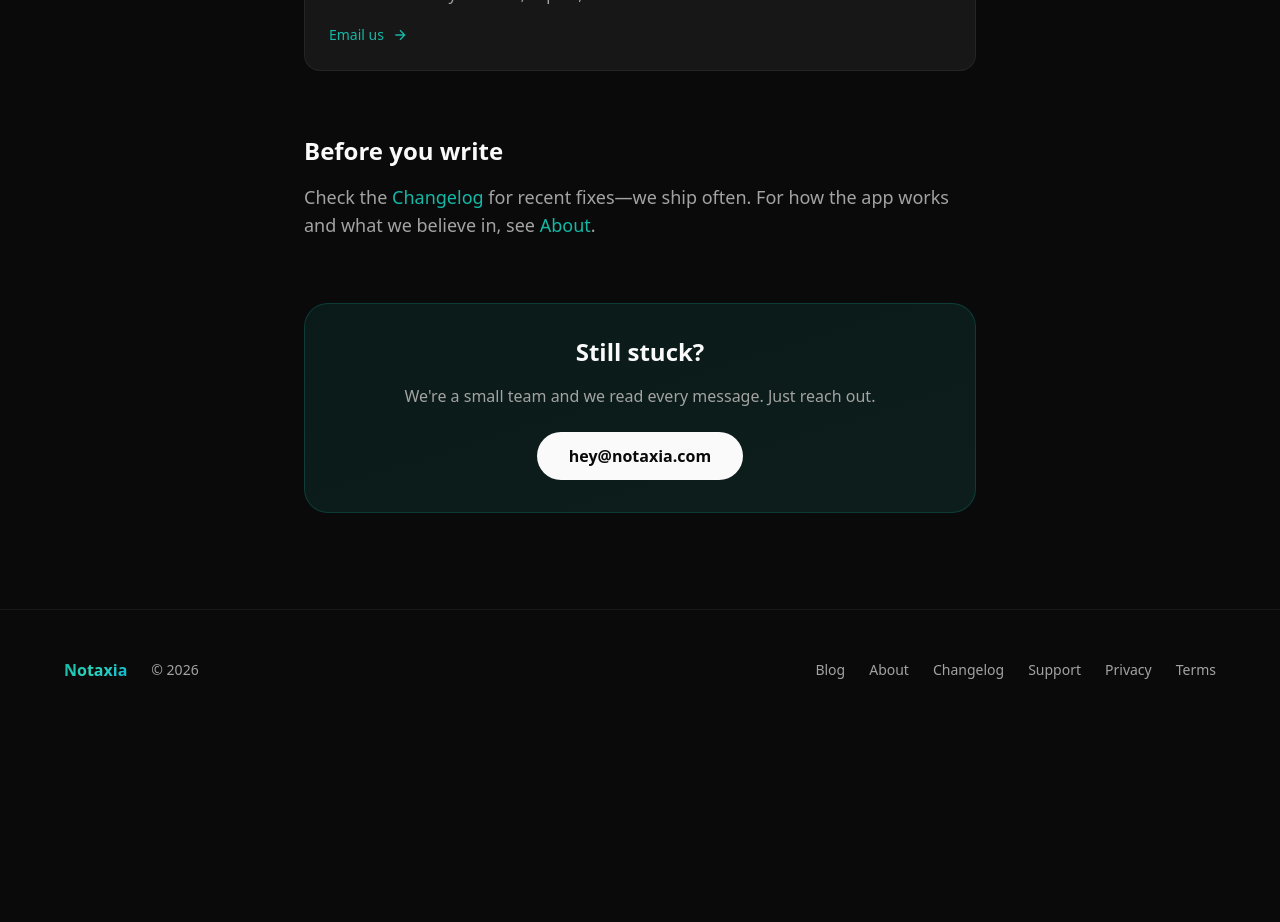
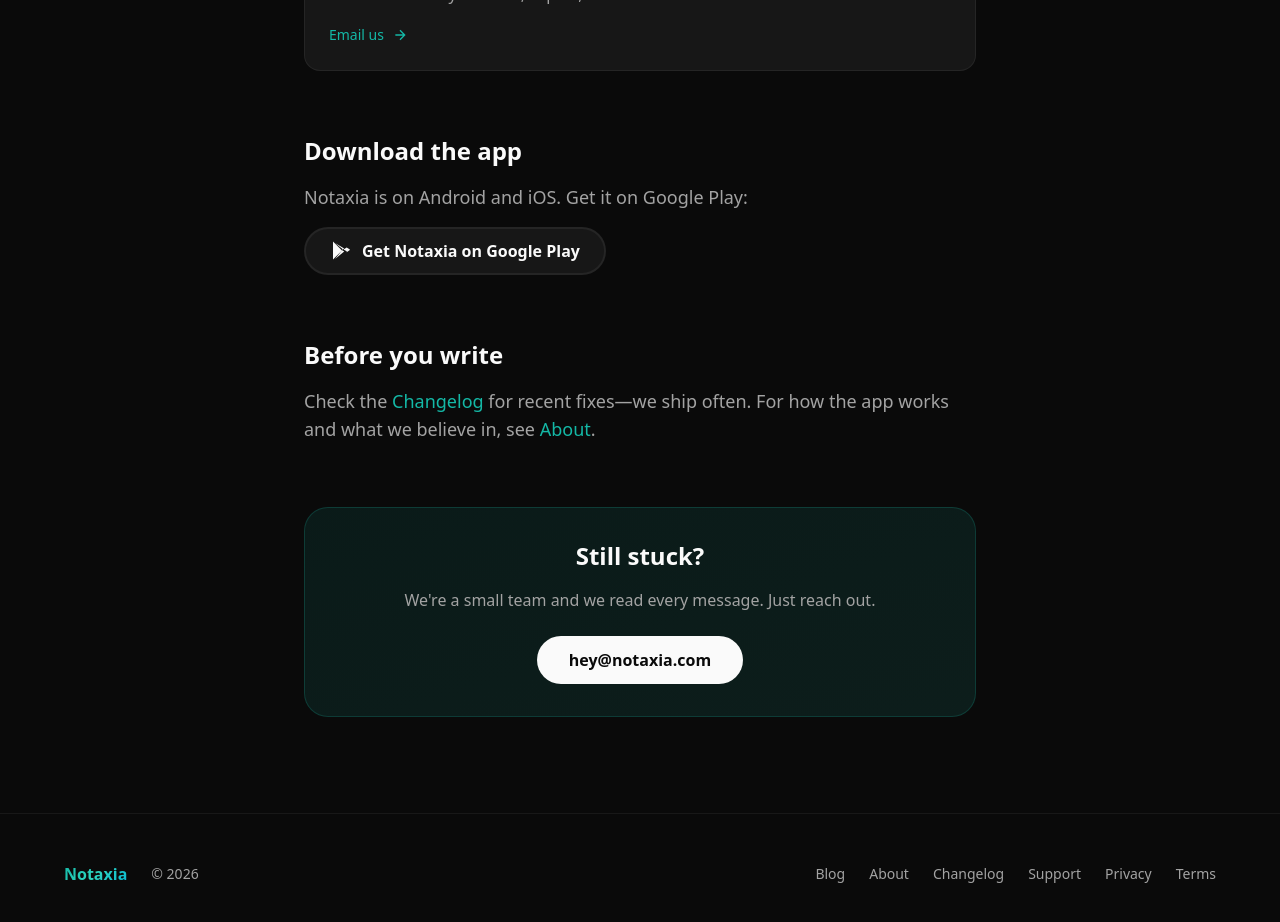
Before and after one commit to njimmy11/notaxia-web, a Next.js app: page /support in a window 1280 px wide. Shown: the part 1140-2062 px from the top of the page. Before the commit the page ends 1870 px from the top, so only its background shows below. Built offline with nearby package versions, Linux system fonts and the light colour scheme.

Commit message:
Add download section to Support page and update app download links across the application to use PLAY_STORE_URL. Enhance layout with improved metadata for Notaxia application.

```diff
--- a/app/layout.tsx
+++ b/app/layout.tsx
@@ -1,5 +1,6 @@
 import type { Metadata, Viewport } from "next";
 import { Geist, Geist_Mono } from "next/font/google";
+import { PLAY_STORE_URL } from "@/lib/app-links";
 import "./globals.css";
 
 const geistSans = Geist({
@@ -121,6 +122,7 @@
       name: "Notaxia",
       applicationCategory: "ProductivityApplication",
       operatingSystem: "iOS, Android",
+      downloadUrl: PLAY_STORE_URL,
       offers: { "@type": "Offer", price: "0", priceCurrency: "USD" },
       description:
         "Capture thoughts via widget, voice, or photo. AI cleans, summarizes, and connects. Optional end-to-end encryption.",
--- a/app/support/page.tsx
+++ b/app/support/page.tsx
@@ -1,4 +1,5 @@
 import { PageLayout } from "@/components/PageLayout";
+import { PLAY_STORE_URL } from "@/lib/app-links";
 
 export const metadata = {
   title: "Support",
@@ -85,6 +86,25 @@
           </div>
         </section>
 
+        {/* Download */}
+        <section>
+          <h2 className="text-2xl font-bold mb-4">Download the app</h2>
+          <p className="text-lg text-[var(--muted)] mb-4">
+            Notaxia is on Android and iOS. Get it on Google Play:
+          </p>
+          <a
+            href={PLAY_STORE_URL}
+            target="_blank"
+            rel="noopener noreferrer"
+            className="inline-flex h-12 items-center justify-center gap-2 rounded-full border-2 border-[var(--border)] bg-[var(--card)] px-6 font-semibold text-[var(--foreground)] hover:border-[var(--primary)] hover:bg-[var(--card-hover)] transition-colors"
+          >
+            <svg viewBox="0 0 24 24" fill="currentColor" className="w-6 h-6">
+              <path d="m3 20.5 9-9-9-9v18zm13.7-8.3-3.2-1.8 3.2-1.8 2.8 1.6c.5.3.5.8 0 1.1l-2.8 1.9zm-4.5-2.5L5 4.1l9.2 5.3-2 1.3zm0 1.6 2 1.3L5 19.9l7.2-8.6z"/>
+            </svg>
+            Get Notaxia on Google Play
+          </a>
+        </section>
+
         {/* FAQ teaser */}
         <section>
           <h2 className="text-2xl font-bold mb-4">Before you write</h2>
--- a/components/LandingPage.tsx
+++ b/components/LandingPage.tsx
@@ -3,6 +3,7 @@
 import { useEffect, useRef, useState, useCallback } from "react";
 import { motion, useInView, useScroll, AnimatePresence } from "framer-motion";
 import Link from "next/link";
+import { PLAY_STORE_URL } from "@/lib/app-links";
 
 // ============================================
 // ICONS
@@ -468,7 +469,7 @@
               </span>
             </motion.a>
             <motion.a
-              href="https://play.google.com/store/apps/details?id=com.notaxia.app"
+              href={PLAY_STORE_URL}
               target="_blank"
               rel="noopener noreferrer"
               className="inline-flex h-14 items-center justify-center gap-3 rounded-full border-2 border-[var(--border-strong)] bg-[var(--background)]/80 backdrop-blur px-8 font-semibold transition-all hover:border-[var(--primary)] hover:bg-[var(--accent-soft)] hover:scale-[1.02] active:scale-[0.98]"
@@ -919,7 +920,7 @@
               </span>
             </a>
             <a
-              href="https://play.google.com/store/apps/details?id=com.notaxia.app"
+              href={PLAY_STORE_URL}
               className="inline-flex h-14 items-center gap-3 rounded-full border-2 border-[var(--border-strong)] bg-[var(--background)]/80 backdrop-blur px-8 font-semibold transition-all hover:border-[var(--primary)] hover:scale-[1.02]"
             >
               {Icons.playStore}
--- a/components/admin/AdminNav.tsx
+++ b/components/admin/AdminNav.tsx
@@ -4,14 +4,17 @@
 import { usePathname, useRouter } from "next/navigation";
 import { clearAdminToken } from "@/lib/admin-api";
 
+// Thought-centric architecture: documents and voice are mostly stored inside thought
+// records (Thought.documents, Thought.imageUrls, Thought.audios). "Thought attachments"
+// and user detail "Recent thoughts" cover those. The standalone Document and VoiceNote
+// tables are optional pipelines (OCR upload, standalone voice upload); their admin
+// pages are still at /admin/documents and /admin/voice-notes but not in nav.
 const navItems = [
   { href: "/admin", label: "Dashboard" },
   { href: "/admin/users", label: "Users" },
-  { href: "/admin/documents", label: "Documents" },
   { href: "/admin/thought-attachments", label: "Thought attachments" },
   { href: "/admin/subscriptions", label: "Subscriptions" },
   { href: "/admin/thoughts", label: "Thoughts" },
-  { href: "/admin/voice-notes", label: "Voice notes" },
   { href: "/admin/notifications", label: "Notifications" },
   { href: "/admin/admins", label: "Admins" },
   { href: "/admin/system", label: "System" },
--- /dev/null
+++ b/lib/app-links.ts
@@ -0,0 +1,7 @@
+/** Canonical store download URLs for the Notaxia app */
+
+export const PLAY_STORE_URL =
+  "https://play.google.com/store/apps/details?id=com.notaxia.app";
+
+/** iOS App Store URL — replace with your app’s ID when published */
+export const APP_STORE_URL = "https://apps.apple.com/app/notaxia/idXXXXXXXXX";
```
